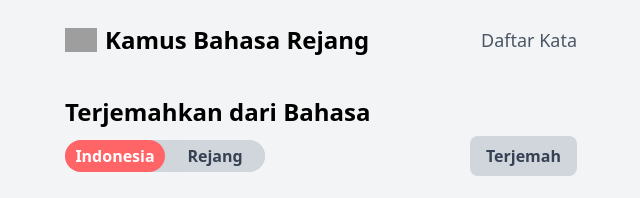
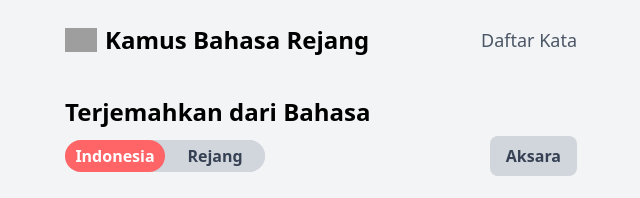
Before and after one commit to MFathinHalim/Kamus-Bahasa-Rejang, a Next.js app: page / in a window 1280 px wide. Shown: the top 198 px of the page, without its empty margins (319-959 px from the left). Built offline with nearby package versions, Linux system fonts and the light colour scheme; grey boxes are pictures that could not be loaded; a web font is replaced by a local one.

Commit message:
Semua lagu cinta terdengar sama

```diff
--- a/src/app/page.tsx
+++ b/src/app/page.tsx
@@ -80,7 +80,7 @@ export default function Home() {
             className={`${aksaraOnly ? "bg-red-400 text-white" : "bg-gray-300 text-gray-700"
               } font-semibold py-2 px-4 rounded-lg`}
           >
-            {aksaraOnly ? "Aksara" : "Terjemah"}
+            {aksaraOnly ? "Terjemah" : "Aksara"}
           </button>
         </div>
 
```
